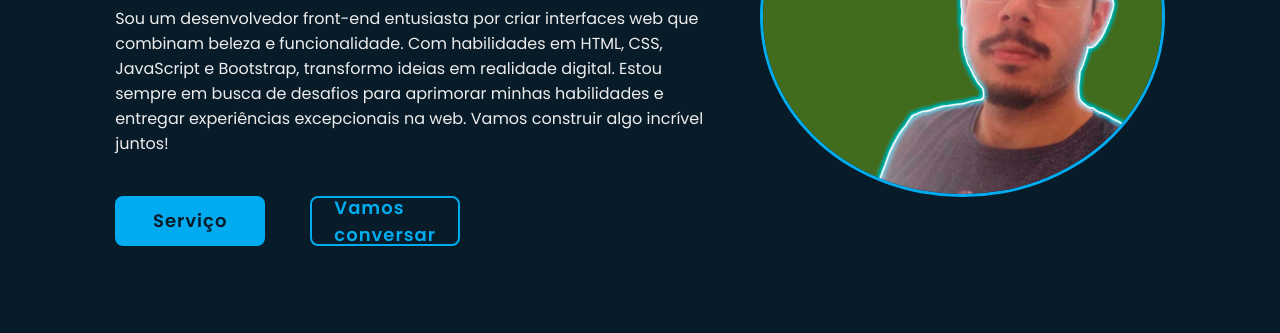
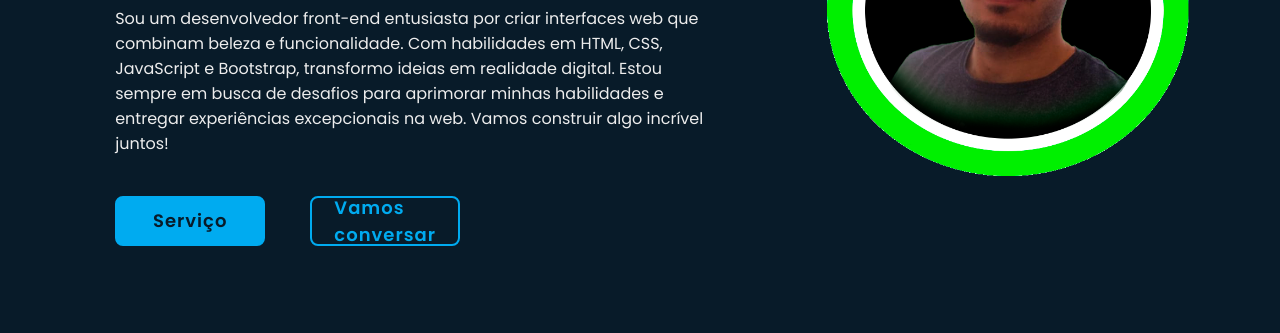
Before and after one commit to Atosgomes/portfolio, a plain HTML site: page index.html in a window 1280 px wide. Shown: the part 381-714 px from the top of the page. Drawn offline with nearby package versions, Linux system fonts and the light colour scheme.

Commit message:
atualizacao

```diff
--- a/index.html
+++ b/index.html
@@ -54,7 +54,7 @@ Contato
     <a href="https://wa.me/5521996290123"target="_blank"><i class="bx bxl-whatsapp"></i></a>
 </div>
 <div class="img" >
-    <img class="img-home" src="/img/neon.jpg" alt=""  >
+    <img class="img-home" src="img/home.png" alt=""  >
     <span class="circle-spin"></span>
 </div>
 </section>
--- a/style/style.css
+++ b/style/style.css
@@ -221,9 +221,9 @@ section{
 /*img*/
 .img-home {
    margin-left: 10%;
-   width: 90%;
-   border-radius: 50%;
-   border: .3rem solid var(--main-color);
+   width: 110%;
+
+
 }
 span{
     color: var(--main-color);
```
Also changed, not shown: img/home.png (added).
